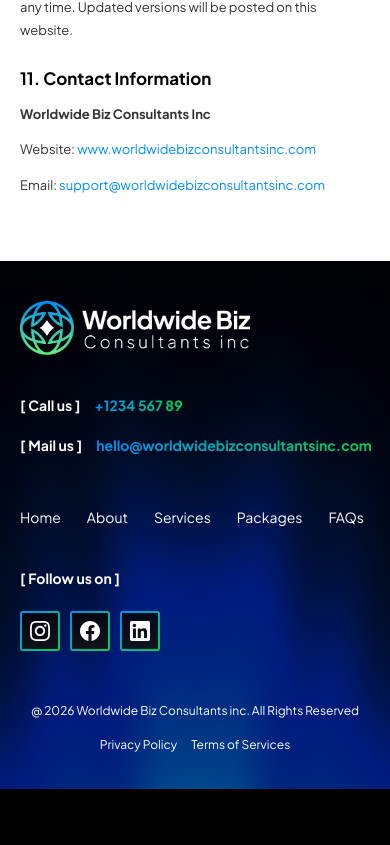
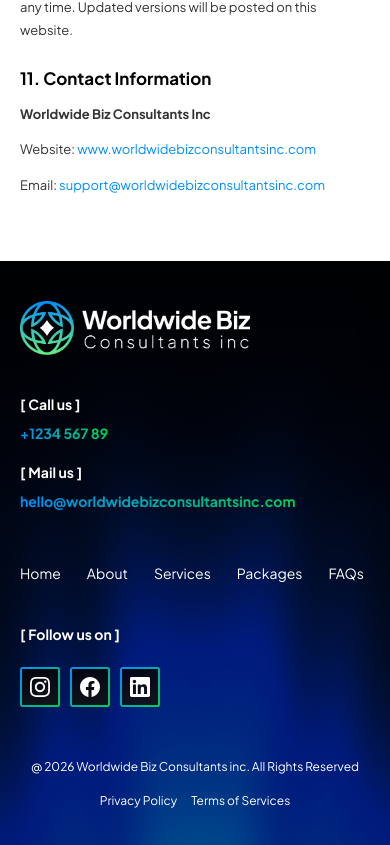
Before and after one commit to TalhaNaseer098/worldwidebiz, a React (Vite) app: page /terms in a window 390 px wide. Shown: the part 2661-3506 px from the top of the page. Before the commit the page ends 3450 px from the top, so only its background shows below. Built offline with nearby package versions, Linux system fonts and the light colour scheme.

Commit message:
code updated

```diff
--- a/src/responsive.css
+++ b/src/responsive.css
@@ -1193,6 +1193,7 @@ img.coldemail-bg {
   .footer__social-icon { width: 40px; height: 40px; }
   .footer__nav { gap: 12px 26px; }
   .footer__nav-link { font-size: 14px; }
+  .footer__contact { display: flex; flex-direction: column; align-items: start; gap: 10px; }
   .footer__contact-label { font-size: 14px; }
   .footer__contact-value { font-size: 14px; }
   .footer__copyright { font-size: 12px; }
@@ -1262,7 +1263,7 @@ img.coldemail-bg {
   .footer__logo { width: 180px; }
   .footer__top { flex-direction: column; gap: 30px; }
   .footer__contacts { display: flex; flex-direction: column; gap: 20px; text-align: start; align-items: flex-start; }
-  .footer__contact { display: flex; flex-direction: column; align-items: flex-start; gap: 10px; }
+  .footer__contact { display: flex; flex-direction: column; align-items: start; gap: 10px; }
   .footer__contact-label { font-size: 14px; }
   .footer__contact-value { font-size: 14px; }
   nav.footer__nav { flex-direction: column; }
```
